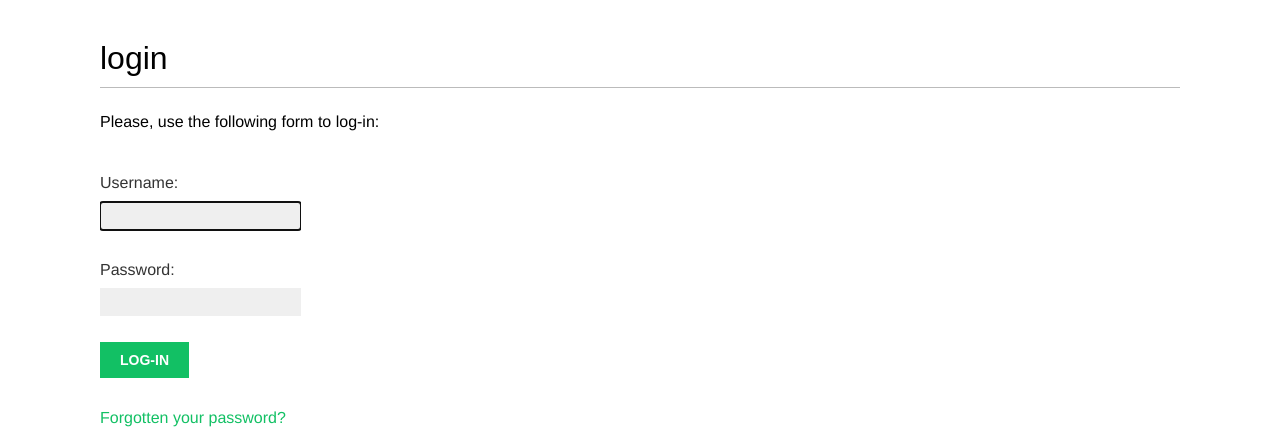
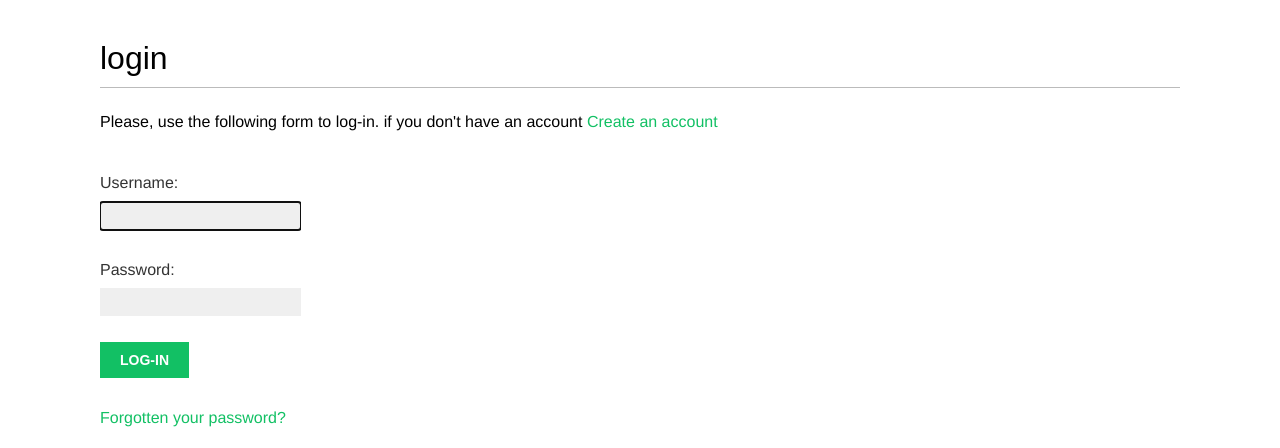
Before and after one commit to khaldon/bookmarking-, a Django app: page /account/login/ in a window 1280 px wide. Shown: the part 47-495 px from the top of the page. Run offline with Django 3.2, Linux system fonts and the light colour scheme; some web fonts are replaced.

Commit message:
add create an account

```diff
--- a/account/templates/registration/login.html
+++ b/account/templates/registration/login.html
@@ -9,7 +9,7 @@
     Please try again.
     </p>
     {% else %}
-    <p>Please, use the following form to log-in:</p>
+    <p>Please, use the following form to log-in. if you don't have an account <a href="{% url 'register' %}">Create an account</a> </p>
   {% endif %}
   <div class="login-form">
       <form action="." method="post">
```
